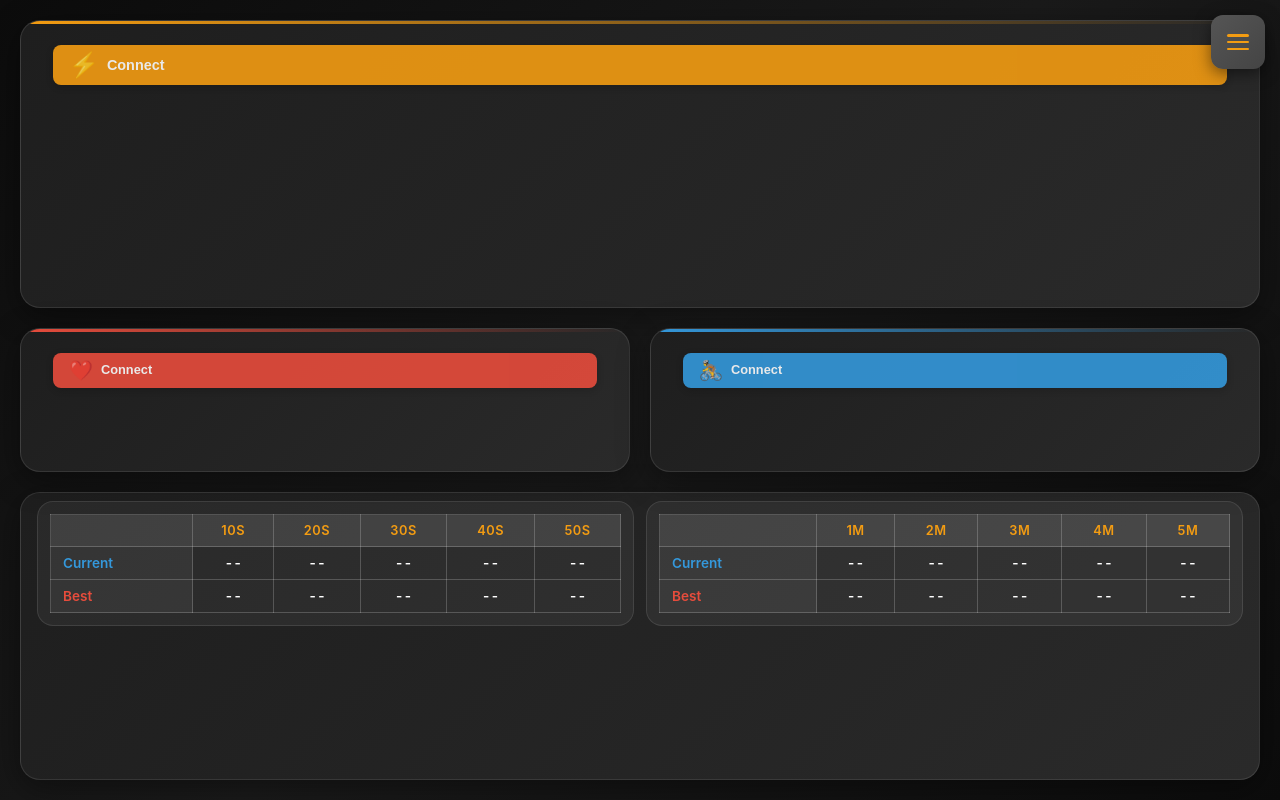
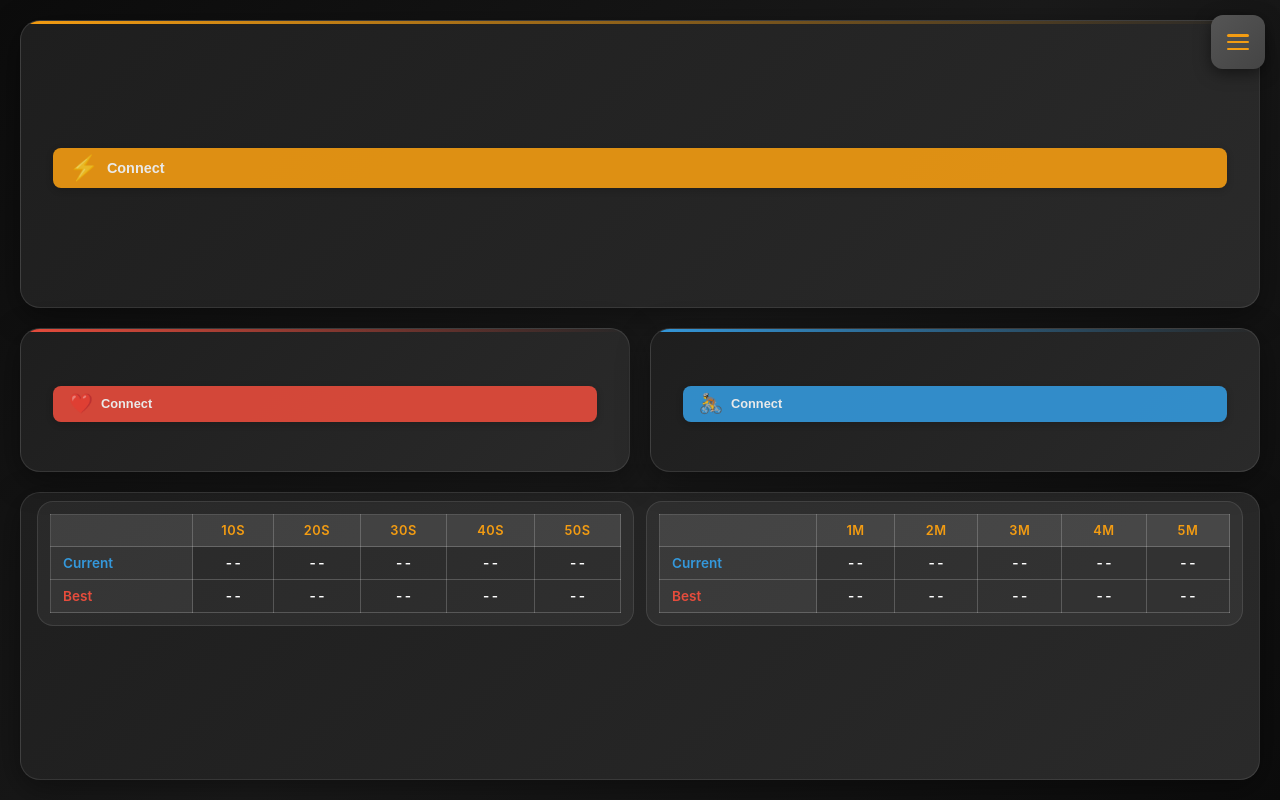
Before and after one commit to colscoding/power-saver, a website built with Parcel: page src/index.html in a window 1280 px wide. Built offline with nearby package versions, Linux system fonts and the light colour scheme.

Commit message:
layout changes

```diff
--- a/src/styles.css
+++ b/src/styles.css
@@ -76,6 +76,7 @@ body {
     display: flex;
     flex-direction: column;
     align-items: center;
+    justify-content: center;
     text-align: center;
 }
 
@@ -100,7 +101,8 @@ body {
     align-items: center;
     justify-content: center;
     gap: 1rem;
-    margin-bottom: 1rem;
+    height: 100%;
+    width: 100%;
 }
 
 .metric-connect-button {
@@ -140,13 +142,9 @@ body {
     font-weight: 700;
 }
 
-/* When connected, hide the text and only show emoji */
-.metric-connect-button[data-connected="true"] .connect-text {
+/* Hide button completely when connected */
+.metric-connect-button[data-connected="true"] {
     display: none;
-}
-
-.metric-connect-button[data-connected="true"] {
-    padding: 8px 12px;
 }
 
 /* Hide metric value and unit when not connected */
```
Also changed, not shown: build/index.html, build/service-worker.js, 4 other files.
